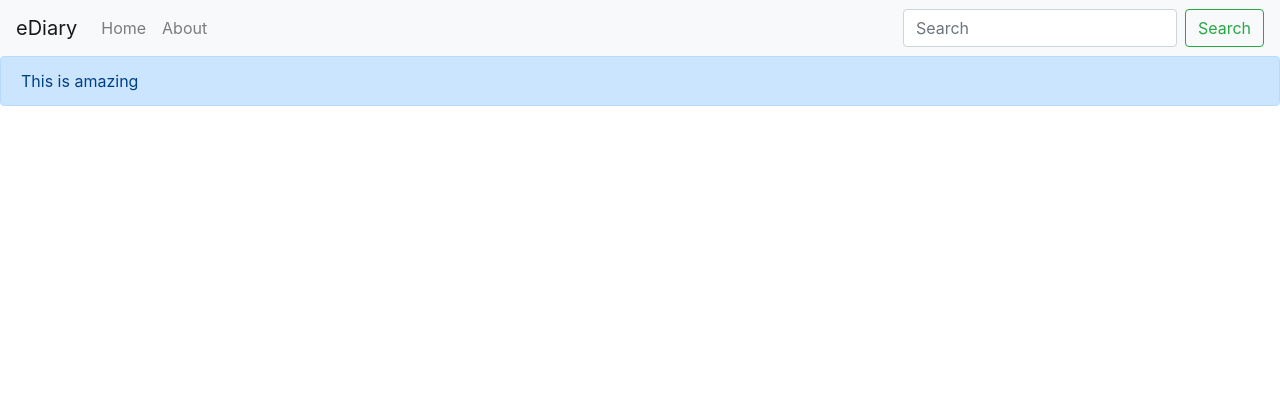
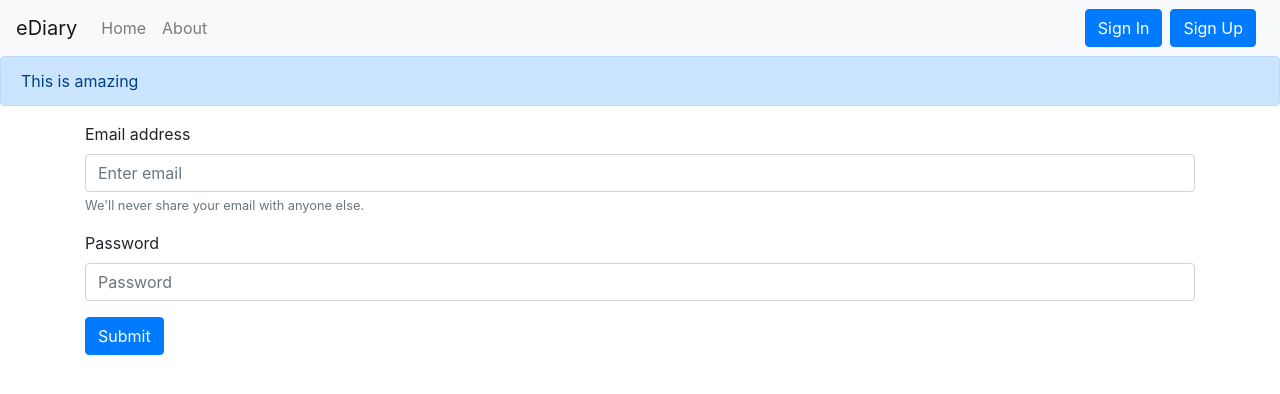
Before and after one commit to muhammadabdullah660/eDiary, a React (Create React App) app: page /signIn in a window 1280 px wide. Shown: the top 394 px of the page. Built offline with nearby package versions, Linux system fonts and the light colour scheme.

Commit message:
AuthCrud basic structure

```diff
--- a/src/App.js
+++ b/src/App.js
@@ -5,6 +5,9 @@ import Navbar from "./Components/Navbar";
 import About from "./Components/About";
 import NoteState from "./Context/Notes/NoteState";
 import Alert from "./Components/Alert";
+import SignIn from "./Components/AuthCrud/SignIn";
+import SignUp from "./Components/AuthCrud/SignUp";
+
 function App() {
   return (
     <>
@@ -16,6 +19,8 @@ function App() {
             <Routes>
               <Route exact path="/" element={<Home />}></Route>
               <Route exact path="/about" element={<About />}></Route>
+              <Route exact path="/signIn" element={<SignIn />}></Route>
+              <Route exact path="/signUp" element={<SignUp />}></Route>
             </Routes>
           </div>
         </Router>
--- /dev/null
+++ b/src/Components/AuthCrud/SignIn.js
@@ -0,0 +1,47 @@
+import React from "react";
+
+const SignIn = () => {
+  const handleSubmit = (e) => {
+    e.preventDefault();
+  };
+  return (
+    <div>
+      <form>
+        <div className="form-group">
+          <label for="email">Email address</label>
+          <input
+            type="email"
+            className="form-control"
+            id="email"
+            name="email"
+            aria-describedby="emailHelp"
+            placeholder="Enter email"
+          />
+          <small id="emailHelp" className="form-text text-muted">
+            We'll never share your email with anyone else.
+          </small>
+        </div>
+        <div className="form-group">
+          <label for="password">Password</label>
+          <input
+            type="password"
+            className="form-control"
+            id="password"
+            name="password"
+            placeholder="Password"
+          />
+        </div>
+
+        <button
+          type="submit"
+          className="btn btn-primary"
+          onSubmit={handleSubmit}
+        >
+          Submit
+        </button>
+      </form>
+    </div>
+  );
+};
+
+export default SignIn;
--- /dev/null
+++ b/src/Components/AuthCrud/SignUp.js
@@ -0,0 +1,7 @@
+import React from "react";
+
+const SignUp = () => {
+  return <div>SignUp</div>;
+};
+
+export default SignUp;
--- a/src/Components/Navbar.js
+++ b/src/Components/Navbar.js
@@ -1,4 +1,4 @@
-import React, { useEffect } from "react";
+import React from "react";
 import { useLocation, Link } from "react-router-dom";
 
 const Navbar = () => {
@@ -47,19 +47,13 @@ const Navbar = () => {
               </Link>
             </li>
           </ul>
-          <form className="form-inline my-2 my-lg-0">
-            <input
-              className="form-control mr-sm-2"
-              type="search"
-              placeholder="Search"
-              aria-label="Search"
-            />
-            <button
-              className="btn btn-outline-success my-2 my-sm-0"
-              type="submit"
-            >
-              Search
-            </button>
+          <form className="d-flex">
+            <Link className="btn btn-primary" to="/signIn" role="button">
+              Sign In
+            </Link>
+            <Link className="btn btn-primary mx-2" to="/signUp" role="button">
+              Sign Up
+            </Link>
           </form>
         </div>
       </nav>
```
